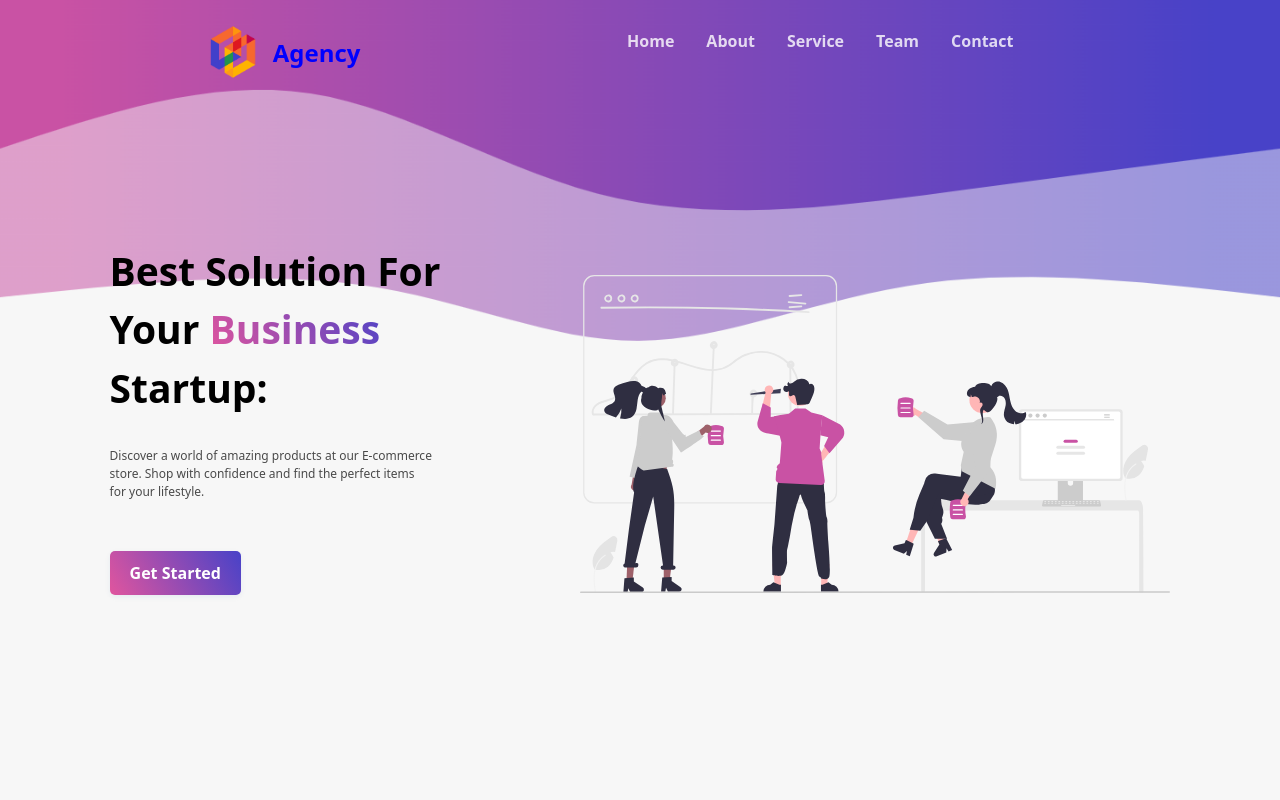
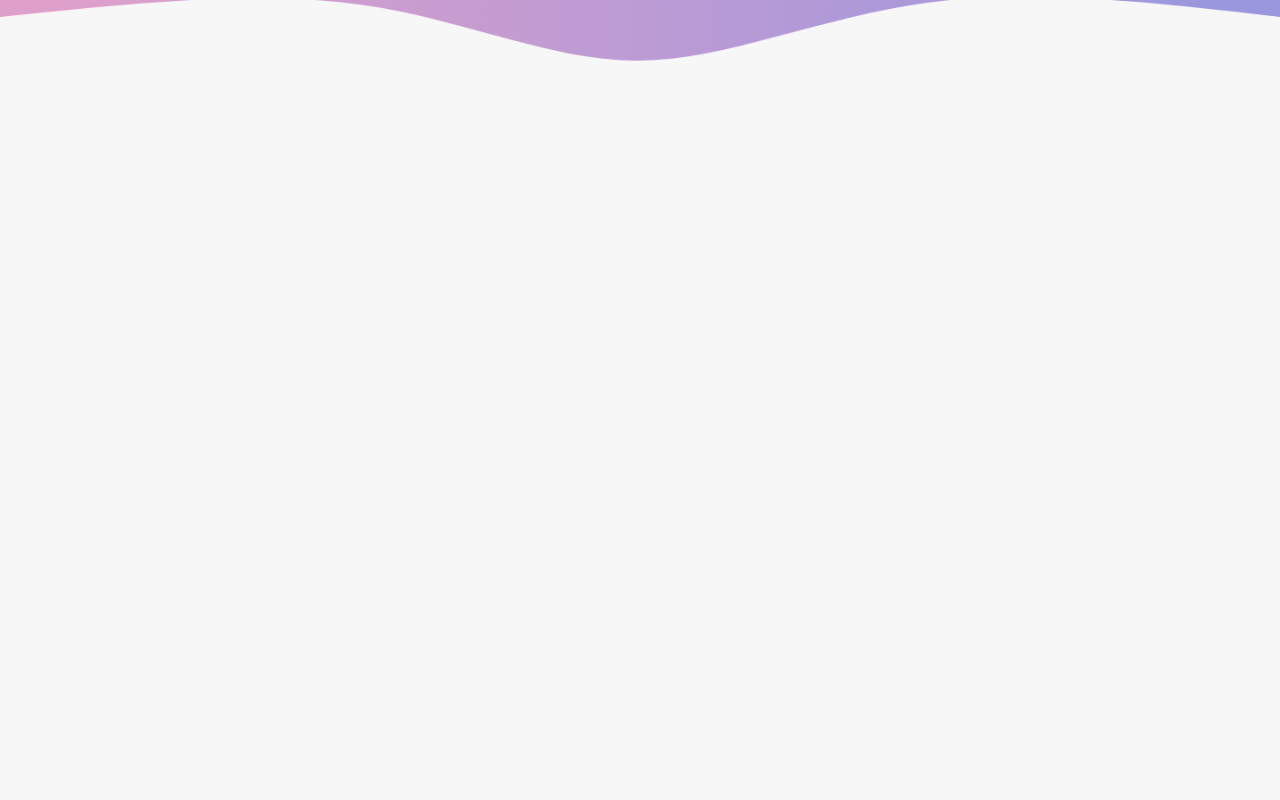
Before and after one commit to rakotoarisonlandry/Agency, a React (Vite) app: page / in a window 1280 px wide. Shown: the top 800 px of the page. Built offline with nearby package versions, Linux system fonts and the light colour scheme.

Commit message:
new change

```diff
--- a/package.json
+++ b/package.json
@@ -18,6 +18,7 @@
     "framer-motion": "^9.0.1",
     "react": "^18.2.0",
     "react-dom": "^18.2.0",
+    "react-intersection-observer": "^9.5.2",
     "react-router-dom": "^6.8.0",
     "styled-components": "^5.3.3"
   },
--- a/src/App.jsx
+++ b/src/App.jsx
@@ -1,96 +1,45 @@
 import React, { useState, useEffect } from "react";
-import { motion } from "framer-motion";
 import Header from "./component/header";
 import Home from "./component/homePage";
 import Sponsor from "./component/sponsor";
-import Service from "./component/Service";
 import Team from "./component/teampage";
 import Form from "./component/form";
 import { ThemeProvider } from "./Tool/ThemeContext";
 import bg from "../src/assets/image/bg.png";
 import illu from "../src/assets/image/illu.png";
-import blob from "../src/assets/image/blob.svg";
-import blob1 from "../src/assets/image/blob1.svg";
-import blob2 from "../src/assets/image/blob2.svg";
-import blob3 from "../src/assets/image/blob3.svg";
+import ServiceParent from "./component/ServiceParent";
 
 function App() {
-  const [animationVariant, setAnimationVariant] = useState("animate");
-
-  useEffect(() => {
-    const animateInfiniteLoop = () => {
-      setTimeout(() => {
-        setAnimationVariant((prev) =>
-          prev === "animate" ? "animateAlt" : "animate"
-        );
-        animateInfiniteLoop();
-      }, 1000); // 2000ms = 2 seconds
-    };
-
-    animateInfiniteLoop();
-  }, []);
-
   return (
     <ThemeProvider>
       <div
-        className="min-h-screen bg-[#f7f7f7] "
+        className="min-h-screen bg-[#f7f7f7]"
         style={{
           backgroundImage: `url(${illu})`,
-          backgroundPosition: "top",
+          backgroundPosition: "0 -280px",
           backgroundSize: "100%",
           backgroundRepeat: "no-repeat",
+
         }}
       >
-        <Header />
+        <Header/>
         <Home />
       </div>
-      <div className=" ">
+
+      <div>
         <Sponsor />
       </div>
 
-      <div className="min-h-screen bg-[#f7f7f7]" style={{ width: "100%" }}>
-        <motion.img
-          src={blob}
-          className="absolute top-[110%] left-[5%] w-[20%]"
-          style={{ zIndex: "0" }}
-          initial={{ opacity: 0, y: -50 }}
-          animate={{
-            opacity: [1], // L'opacité change de 0 à 1
-            y: [0, 20, 0], // L'animation commence à y = 0, monte à y = 20, puis revient à 0
-          }}
-          transition={{ duration: 2, repeat: Infinity, repeatType: "reverse" }}
-        />
-
-        <motion.img
-          src={blob1}
-          className="absolute top-[160%] left-[79%] w-[20%] "
-          style={{ zIndex: "0" }}
-          initial={{ opacity: 0, y: -50 }}
-          animate={{
-            opacity: [1], // L'opacité change de 0 à 1
-            y: [0, 20, 0], // L'animation commence à y = 0, monte à y = 20, puis revient à 0
-          }}
-          transition={{ duration: 2, repeat: Infinity, repeatType: "reverse" }}
-        ></motion.img>
-        <img
-          src={blob2}
-          className="absolute top-[180%] left-[5%] w-[20%] "
-          style={{ zIndex: "0" }}
-        ></img>
-        <img
-          src={blob3}
-          className="absolute top-[190%] left-[40%] w-[29%] "
-          style={{ zIndex: "0" }}
-        ></img>
-        <Service />
+      <div>
+        <ServiceParent />
       </div>
 
-      <div className="min-h-screen ">
+      <div className="min-h-screen bg-[#f7f7f7]">
         <Team />
       </div>
 
       <div
-        className="min-h-screen bg-gradient-to-t from-[#e0eeef] to-white "
+        className="min-h-screen bg-[#f7f7f7] "
         style={{
           backgroundImage: `url(${bg})`,
           backgroundPosition: "bottom",
--- /dev/null
+++ b/src/component/ServiceParent.jsx
@@ -0,0 +1,76 @@
+import React, { useState, useEffect } from "react";
+import blob from "../assets/image/blob.svg";
+import blob1 from "../assets/image/blob1.svg";
+import blob2 from "../assets/image/blob2.svg";
+import blob3 from "../assets/image/blob3.svg";
+import { motion } from "framer-motion";
+import Service from "./Service";
+function ServiceParent(){
+    const [animationVariant, setAnimationVariant] = useState("animate");
+
+    useEffect(() => {
+      const animateInfiniteLoop = () => {
+        setTimeout(() => {
+          setAnimationVariant((prev) =>
+            prev === "animate" ? "animateAlt" : "animate"
+          );
+          animateInfiniteLoop();
+        }, 1000); // 2000ms = 2 seconds
+      };
+
+      animateInfiniteLoop();
+    }, []);
+
+    return(
+        <div className="min-h-screen bg-[#f7f7f7]" style={{ width: "100%" }}>
+        <motion.img
+          src={blob}
+          className="absolute top-[110%] left-[5%] w-[20%]"
+          style={{ zIndex: "0" }}
+          initial={{ opacity: 0, y: -50 }}
+          animate={{
+            opacity: [1], // L'opacité change de 0 à 1
+            y: [0, 20, 0], // L'animation commence à y = 0, monte à y = 20, puis revient à 0
+          }}
+          transition={{ duration: 2, repeat: Infinity, repeatType: "reverse" }}
+        />
+
+        <motion.img
+          src={blob1}
+          className="absolute top-[160%] left-[79%] w-[20%] "
+          style={{ zIndex: "0" }}
+          initial={{ opacity: 0, y: -50 }}
+          animate={{
+            opacity: [1], // L'opacité change de 0 à 1
+            y: [0, 20, 0], // L'animation commence à y = 0, monte à y = 20, puis revient à 0
+          }}
+          transition={{ duration: 2, repeat: Infinity, repeatType: "reverse" }}
+        ></motion.img>
+        <motion.img
+          src={blob2}
+          className="absolute top-[180%] left-[5%] w-[20%] "
+          style={{ zIndex: "0" }}
+          initial={{ opacity: 0, y: -50 }}
+          animate={{
+            opacity: [1], // L'opacité change de 0 à 1
+            y: [0, 20, 0], // L'animation commence à y = 0, monte à y = 20, puis revient à 0
+          }}
+          transition={{ duration: 2, repeat: Infinity, repeatType: "reverse" }}
+        ></motion.img>
+        <motion.img
+          src={blob3}
+          className="absolute top-[190%] left-[40%] w-[29%] "
+          style={{ zIndex: "0" }}
+          initial={{ opacity: 0, y: -50 }}
+          animate={{
+            opacity: [1], // L'opacité change de 0 à 1
+            y: [0, 20, 0], // L'animation commence à y = 0, monte à y = 20, puis revient à 0
+          }}
+          transition={{ duration: 2, repeat: Infinity, repeatType: "reverse" }}
+        ></motion.img>
+        <Service />
+      </div>
+    )
+}
+
+export default ServiceParent;
--- a/src/component/form.jsx
+++ b/src/component/form.jsx
@@ -1,4 +1,3 @@
-import { VpnLock } from "@mui/icons-material";
 import { Stack } from "@mui/material";
 import React from "react";
 import IllustrationForm from "../assets/image/process.svg";
--- a/src/component/header.jsx
+++ b/src/component/header.jsx
@@ -1,7 +1,7 @@
 import React, { useState } from "react";
 import logo from "../assets/image/logo.png";
 import { useThemeContext } from "../Tool/ThemeContext";
-
+import { motion } from "framer-motion";
 function Header() {
   const { toggleTheme, theme } = useThemeContext();
 
@@ -24,10 +24,16 @@
         isLightTheme ? "bg-light" : "bg-dark"
       }`}
     >
-      <div className="flex items-center text-xl  md:text-2xl pt-6 text-[#00f] font-bold space-x-2" style={{marginLeft:"16%"}}>
-        <img src={logo} alt="Logo" style={{ width: "60px" }} />
+      <motion.div
+        className="flex items-center text-xl  md:text-2xl pt-6 text-[#00f] font-bold space-x-2"
+        style={{ marginLeft: "14%" }}
+        initial={{ opacity: 0 }}
+        animate={{ opacity: 1 }}
+        transition={{ delay: 0.5, duration: 0.4 }}
+      >
+        <img src={logo} alt="Logo" style={{ width: "40px" }} />
         <span>Agency</span>
-      </div>
+      </motion.div>
       {isButtonVisible && (
         <button
           onClick={toggleListVisibility}
@@ -37,36 +43,46 @@
         </button>
       )}
       <ul
-        className={`flex flex-col md:flex-row space-y-4 md:space-y-0 md:space-x-8 font-bold opacity-80 text-[#fff] ${
+        className={`flex flex-col mx-[40%] pt-[30px] px-[30px] md:flex-row space-y-4 md:space-y-0 md:space-x-8 font-bold opacity-80 text-[#fff] ${
           isLightTheme ? "text-light" : "text-dark"
         } ${isListVisible ? "md:flex" : "hidden"}`}
       >
-        <li>
+        <motion.li
+          initial={{ opacity: 0 }}
+          animate={{ opacity: 1 }}
+          transition={{ delay: 0.5, duration: 0.4 }}
+        >
           <a href="#">Home</a>
-        </li>
-        <li>
+        </motion.li>
+        <motion.li
+          initial={{ opacity: 0 }}
+          animate={{ opacity: 1 }}
+          transition={{ delay: 0.7, duration: 0.4 }}
+        >
           <a href="#">About</a>
-        </li>
-        <li>
+        </motion.li>
+        <motion.li
+          initial={{ opacity: 0 }}
+          animate={{ opacity: 1 }}
+          transition={{ delay: 0.9, duration: 0.4 }}
+        >
           <a href="#">Service</a>
-        </li>
-        <li>
+        </motion.li>
+        <motion.li
+          initial={{ opacity: 0 }}
+          animate={{ opacity: 1 }}
+          transition={{ delay: 1.1, duration: 0.4 }}
+        >
           <a href="#">Team</a>
-        </li>
-        <li>
+        </motion.li>
+        <motion.li
+          initial={{ opacity: 0 }}
+          animate={{ opacity: 1 }}
+          transition={{ delay: 1.3, duration: 0.4 }}
+        >
           <a href="#">Contact</a>
-        </li>
+        </motion.li>
       </ul>
-      <a href="#">
-        <button
-          onClick={toggleButtonVisibility}
-          className={`bg-[#4842c8] font-bold text-white px-6 py-2 rounded-md ${
-            isButtonVisible ? "hidden md:block" : "md:hidden"
-          }`}
-        >
-          Get A Queue
-        </button>
-      </a>
     </div>
   );
 }
--- a/src/component/homePage.jsx
+++ b/src/component/homePage.jsx
@@ -1,19 +1,93 @@
 import { Stack } from "@mui/system";
 import React from "react";
 import Illustration2 from "../assets/image/Home.svg";
+import { motion } from "framer-motion";
+
+function AnimatedText({ text, delay, gradient }) {
+  return (
+    <motion.span
+      initial={{ opacity: 0 }}
+      animate={{ opacity: 1 }}
+      transition={{ duration: 0.4 }}
+    >
+      {text.split("").map((letter, index) => (
+        <motion.span
+          key={index}
+          initial={{ opacity: 0 }}
+          animate={{ opacity: 1 }}
+          transition={{ delay: delay + index * 0.1, duration: 0.4 }}
+        >
+          {letter}
+        </motion.span>
+      ))}
+      {gradient && (
+        <motion.span
+          initial={{ opacity: 0 }}
+          animate={{ opacity: 1 }}
+          transition={{ delay: delay, duration: 0.4 }}
+          style={{
+            background: "linear-gradient(60deg, #e0559e, #4842c8)",
+            WebkitBackgroundClip: "text",
+            WebkitTextFillColor: "transparent",
+            display: "inline-block",
+          }}
+        >
+          Business
+        </motion.span>
+      )}
+    </motion.span>
+  );
+}
+
 function Home() {
+  const baseDelay = 0.2; // Adjust this delay based on your preference
+
   return (
     <React.Fragment>
-        <Stack direction="row" alignItems="flex-end" justifyContent="center" spacing="140px" marginTop="100px">
-          <div style={{ textAlign: "left", marginBottom: "0px",marginTop:"60px" }}>
-            <h1 style={{ fontSize: "39px", fontWeight: "bold"  }}>
-              Best Solution For <br /> Your <span style={{ background: "linear-gradient(60deg, #e0559e, #4842c8)", WebkitBackgroundClip: "text", WebkitTextFillColor: "transparent",paddingRight:"10px", }}>Business</span> <br />Startup:
+      <Stack
+        direction="row"
+        alignItems="flex-end"
+        justifyContent="center"
+        spacing="140px"
+        marginTop="100px"
+      >
+        <div
+          style={{ textAlign: "left", marginBottom: "0px", marginTop: "40px" }}
+        >
+          <h1
+            style={{ fontSize: "50px", fontWeight: "bold", lineHeight: "69px" }}
+          >
+            <AnimatedText text="Best Solution For" delay={baseDelay} />
+            <br />
+            <AnimatedText text="Your" delay={baseDelay + 0.5} />
+            <AnimatedText text=" " delay={baseDelay + 1} gradient={true} />
+            <br />
+            <div style={{ marginTop: "4px" }}>
+              <AnimatedText text="Startup:" delay={baseDelay + 1.5} />
+            </div>
           </h1>
-            <p style={{ marginTop: "30px", marginBottom:"30px", fontSize: "12px",opacity:"0.7"}}>
-              Discover a world of amazing products at our E-commerce <br/>store. Shop with confidence and find the perfect items <br/>for your lifestyle.
-            </p>
-            <a href="#">
-              <button
+          <motion.p
+            style={{
+              marginTop: "30px",
+              marginBottom: "30px",
+              fontSize: "12px",
+              opacity: "0.7",
+            }}
+            initial={{ opacity: 0 }}
+            animate={{ opacity: 1 }}
+            transition={{ delay: 3.5, duration: 0.4 }}
+          >
+            Discover a world of amazing products at our E-commerce <br />
+            store. Shop with confidence and find the perfect items <br />
+            for your lifestyle.
+          </motion.p>
+          <motion.a
+            href="#"
+            initial={{ x: -500 }}
+            animate={{ x: 0 }}
+            transition={{ delay: 3.7, duration: 0.4 }}
+          >
+            <motion.button
               style={{
                 padding: "10px 20px",
                 background: "linear-gradient(60deg, #e0559e, #4842c8)",
@@ -21,17 +95,30 @@
                 border: "none",
                 borderRadius: "5px",
                 boxShadow: "0 2px 4px rgba(226, 233, 239, 0.8)", // Box shadow with the color #e2e9ef
-                  marginTop: "20px"
+                marginTop: "20px",
               }}
+              initial={{ x: -500 }}
+              animate={{ x: 0 }}
+              transition={{ delay: 3.7, duration: 0.7 }}
               className=" my-[0px] font-bold text-[#fff] px-[30px] py-[11px] rounded-[7px]"
             >
               Get Started
-              </button>
-            </a>
+            </motion.button>
+          </motion.a>
         </div>
-          <div style={{ marginBottom: "2px" }}>
-          <img src={Illustration2} alt="Illustration" width="590px" height="500px"/>
-          </div>
+        <motion.div
+          style={{ marginBottom: "2px" }}
+          initial={{ opacity: 0 }}
+          animate={{ opacity: 1 }}
+          transition={{ delay: 0.5, duration: 2 }}
+        >
+          <img
+            src={Illustration2}
+            alt="Illustration"
+            width="650px"
+            height="1100px"
+          />
+        </motion.div>
       </Stack>
     </React.Fragment>
   );
```
Also changed, not shown: src/component/formValidation.jsx (+4 -4 lines), 2 other files (tests, documents, lock files or other folders). Lines whose indentation alone changed are shown as unchanged.
